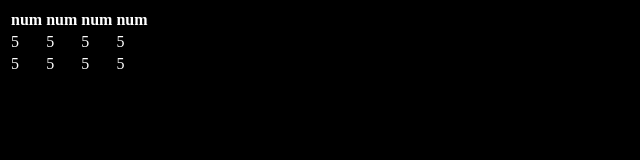
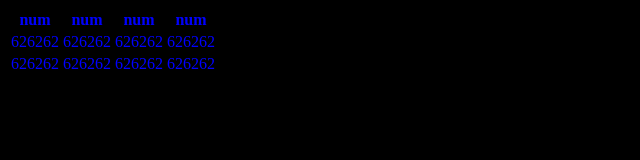
Before and after one commit to Shepherdeye/testRepo, a plain HTML site: page index.html in a window 1280 px wide. Shown: the whole page, without its empty margins (0-640 px from the left). Drawn offline with Linux system fonts and the light colour scheme.

Commit message:
adding some  values and  color

```diff
--- a/index.html
+++ b/index.html
@@ -19,16 +19,16 @@
         </thead>
         <tbody>
             <tr>
-                <td>5</td>
-                <td>5</td>
-                <td>5</td>
-                <td>5</td>
+                <td>626262</td>
+                <td>626262</td>
+                <td>626262</td>
+                <td>626262</td>
             </tr>
             <tr>
-                <td>5</td>
-                <td>5</td>
-                <td>5</td>
-                <td>5</td>
+                <td>626262</td>
+                <td>626262</td>
+                <td>626262</td>
+                <td>626262</td>
             </tr>
         </tbody>
     </table>
--- a/styles.css
+++ b/styles.css
@@ -1,5 +1,5 @@
 
 body{
     background:black;
-    color:white;
+    color:blue;
 }
```
